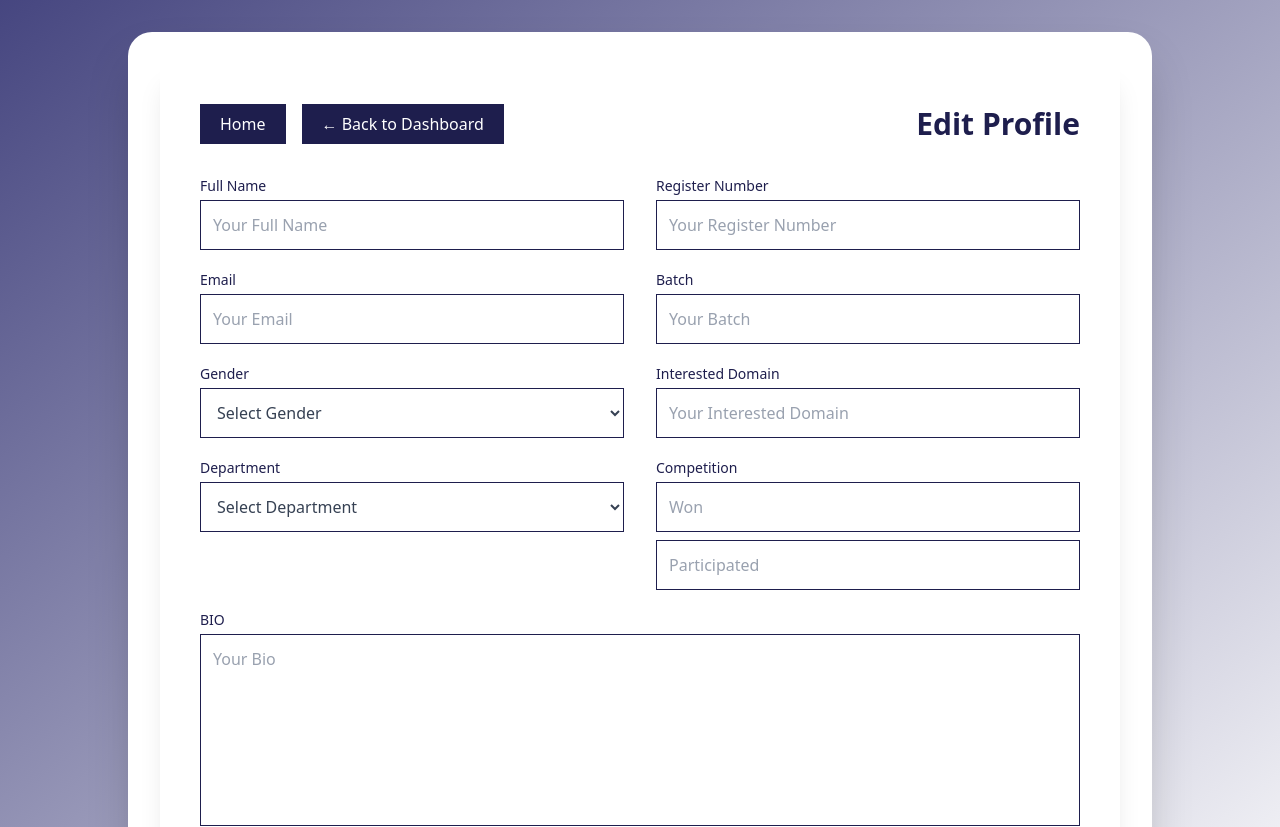
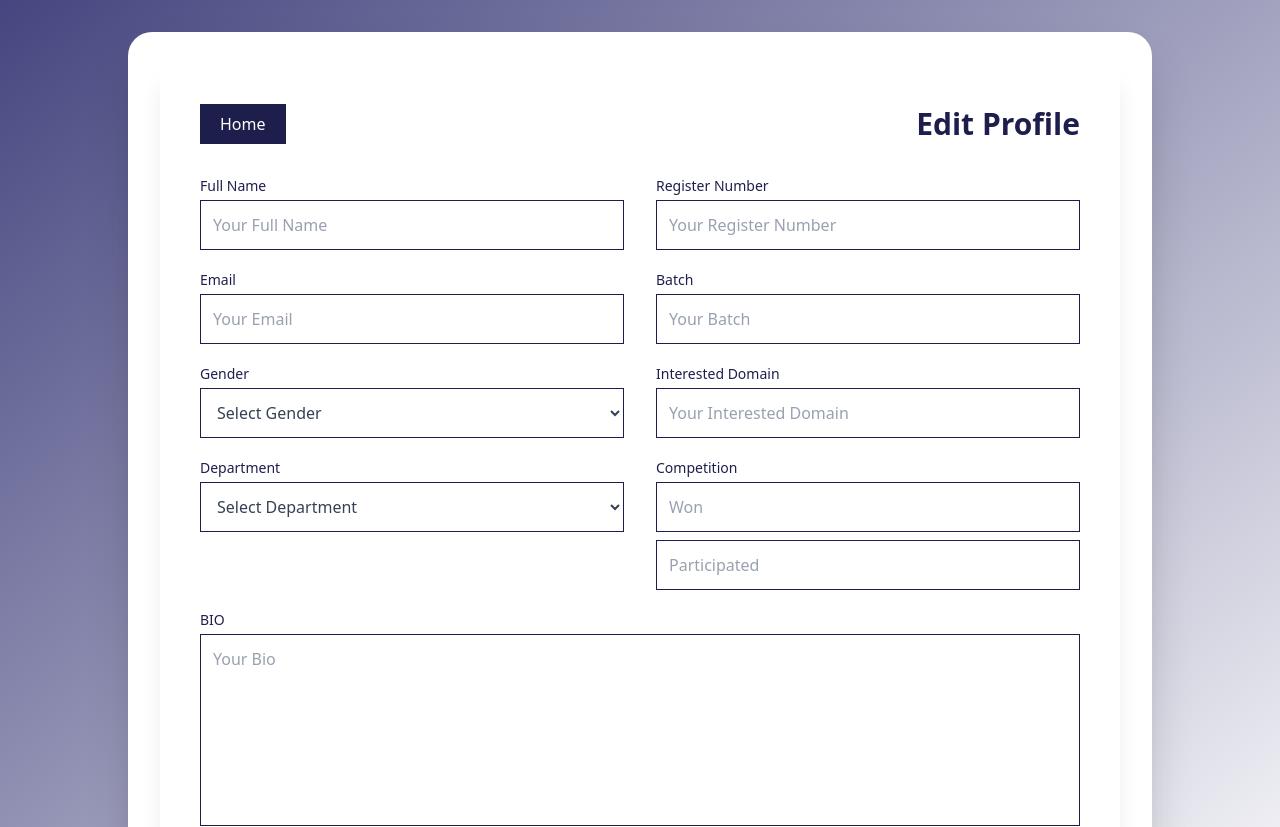
Before and after one commit to Santhoshkumar044/competition-Frontend, a React (Vite) app: page /profile in a window 1280 px wide. Shown: the top 827 px of the page. Built offline with nearby package versions, Linux system fonts and the light colour scheme; no server answers.

Commit message:
profile bug cleared

```diff
--- a/src/components/ProfileCard.jsx
+++ b/src/components/ProfileCard.jsx
@@ -115,12 +115,6 @@ const ProfileCard = () => {
           >
             Home
           </button>
-          <button
-            onClick={() => navigate("/user")}
-            className="bg-[#1e1e4d] hover:bg-[#42c3d9] text-white px-3 py-1 sm:px-4 sm:py-2 md:px-5 md:py-2 transition-all text-sm sm:text-base"
-          >
-            ← Back to Dashboard
-          </button>
         </div>
         <h1 className="text-xl sm:text-2xl md:text-3xl font-bold mt-2 sm:mt-0">Edit Profile</h1>
       </div>
```
